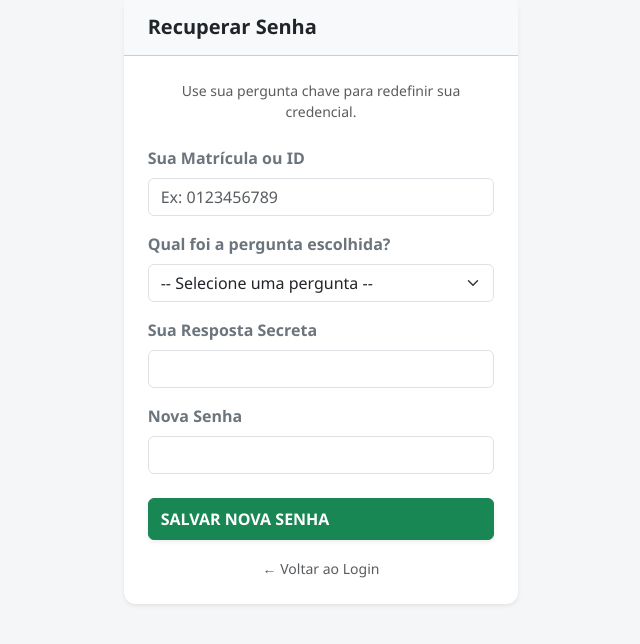
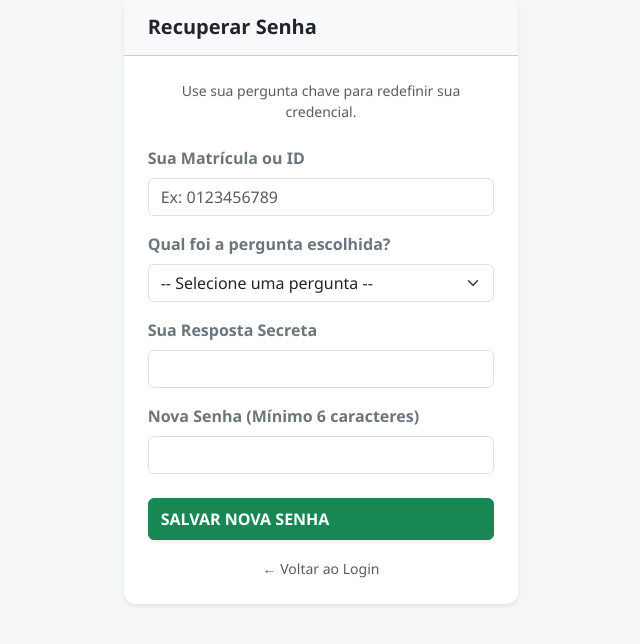
Before and after one commit to DannLogan/Rev_pj26, a Flask app: page /recuperar in a window 1280 px wide. Shown: the part 25-669 px from the top of the page, without its empty margins (319-959 px from the left). Run offline with Flask 3, Linux system fonts and the light colour scheme.

Commit message:
security: finalizada trava de 6 digitos na rota de recuperacao de senha

```diff
--- a/blueprints/auth.py
+++ b/blueprints/auth.py
@@ -139,14 +139,25 @@ def recuperar_senha():
 
     if request.method == 'POST':
         form_data = request.form
-        usuario = auth_repository.buscar_usuario_por_identificador(form_data.get('matricula', '').strip())
+        matricula_form = form_data.get('matricula', '').strip()
+        nova_senha = form_data.get('nova_senha', '') # 🚀 Captura a nova senha enviada
+
+        usuario = auth_repository.buscar_usuario_por_identificador(matricula_form)
 
         if not usuario:
             flash("Matrícula ou Login não encontrados.", "erro")
             return render_template('recuperar.html', form_data=form_data, erro_campo='matricula')
 
+        # 🚀 TRAVA DE SEGURANÇA BACKEND: Verifica o tamanho da nova senha informada
+        if len(nova_senha) < 6:
+            flash("Erro de Segurança: A nova senha deve conter no mínimo 6 caracteres.", "erro")
+            return render_template('recuperar.html', form_data=form_data, erro_campo='nova_senha')
+
+        # Se o tamanho da senha estiver correto, prossegue para validar a pergunta/resposta
         if usuario['pergunta_seguranca'] == form_data.get('pergunta') and check_password_hash(usuario['resposta_seguranca'], form_data.get('resposta', '').strip().lower()):
-            auth_repository.atualizar_senha_recuperada(usuario['id'], form_data.get('nova_senha', ''))
+
+            # Executa a atualização segura no banco de dados
+            auth_repository.atualizar_senha_recuperada(usuario['id'], nova_senha)
             flash("Senha alterada! Acesse com a nova credencial.", "sucesso")
             return redirect(url_for('auth.login'))
         else:
--- a/templates/recuperar.html
+++ b/templates/recuperar.html
@@ -9,7 +9,7 @@
         {% call ui.card(titulo="Recuperar Senha", icone="shield-key") %}
             <p class="text-muted text-center small mb-4">Use sua pergunta chave para redefinir sua credencial.</p>
 
-            <form method="POST" action="{{ url_for('auth.recuperar_senha') }}">
+            <form method="POST" action="{{ url_for('auth.recuperar_senha') }}" id="form-recuperar">
                 {{ ui.campo_input(nome="matricula", label="Sua Matrícula ou ID", placeholder="Ex: 0123456789", valor=form_data.get('matricula', ''), erro_campo=erro_campo) }}
 
                 <div class="mb-3">
@@ -24,7 +24,7 @@
                 </div>
 
                 {{ ui.campo_input(nome="resposta", label="Sua Resposta Secreta", valor=form_data.get('resposta', ''), erro_campo=erro_campo) }}
-                {{ ui.campo_input(nome="nova_senha", label="Nova Senha", tipo="password", erro_campo=erro_campo) }}
+                {{ ui.campo_input(nome="nova_senha", label="Nova Senha (Mínimo 6 caracteres)", tipo="password", erro_campo=erro_campo) }}
 
                 {{ ui.botao(texto="SALVAR NOVA SENHA", tipo="submit", estilo="success w-100 py-2 fw-bold mt-2") }}
             </form>
@@ -35,4 +35,15 @@
         {% endcall %}
     </div>
 </div>
+
+<script>
+    document.getElementById('form-recuperar').addEventListener('submit', function(e) {
+        const campoSenha = document.querySelector('input[name="nova_senha"]');
+        if (campoSenha && campoSenha.value.trim().length < 6) {
+            e.preventDefault(); // Impede o envio se for menor que 6
+            alert('Segurança: A sua nova senha precisa ter pelo menos 6 caracteres!');
+            campoSenha.focus();
+        }
+    });
+</script>
 {% endblock %}
```
